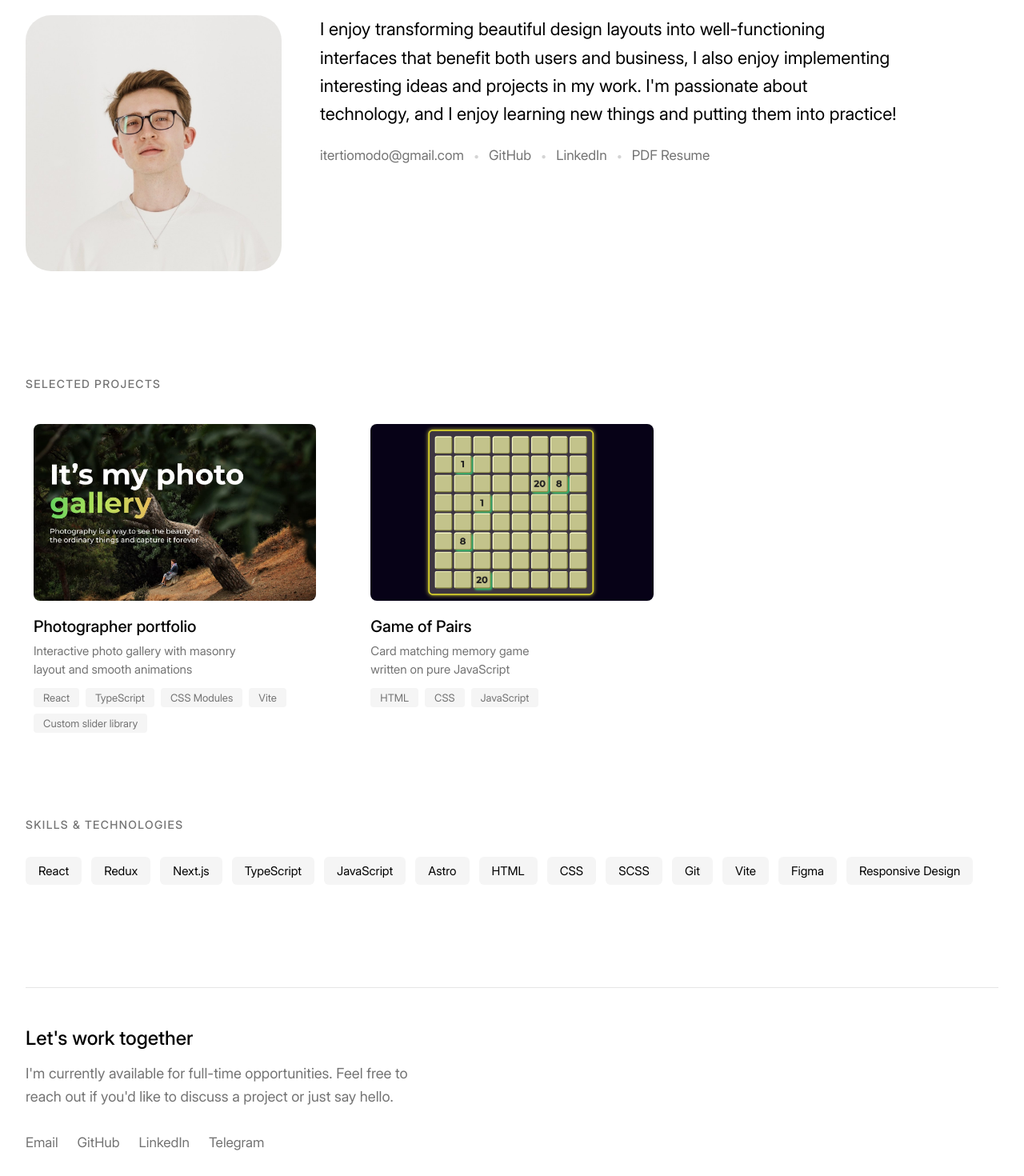
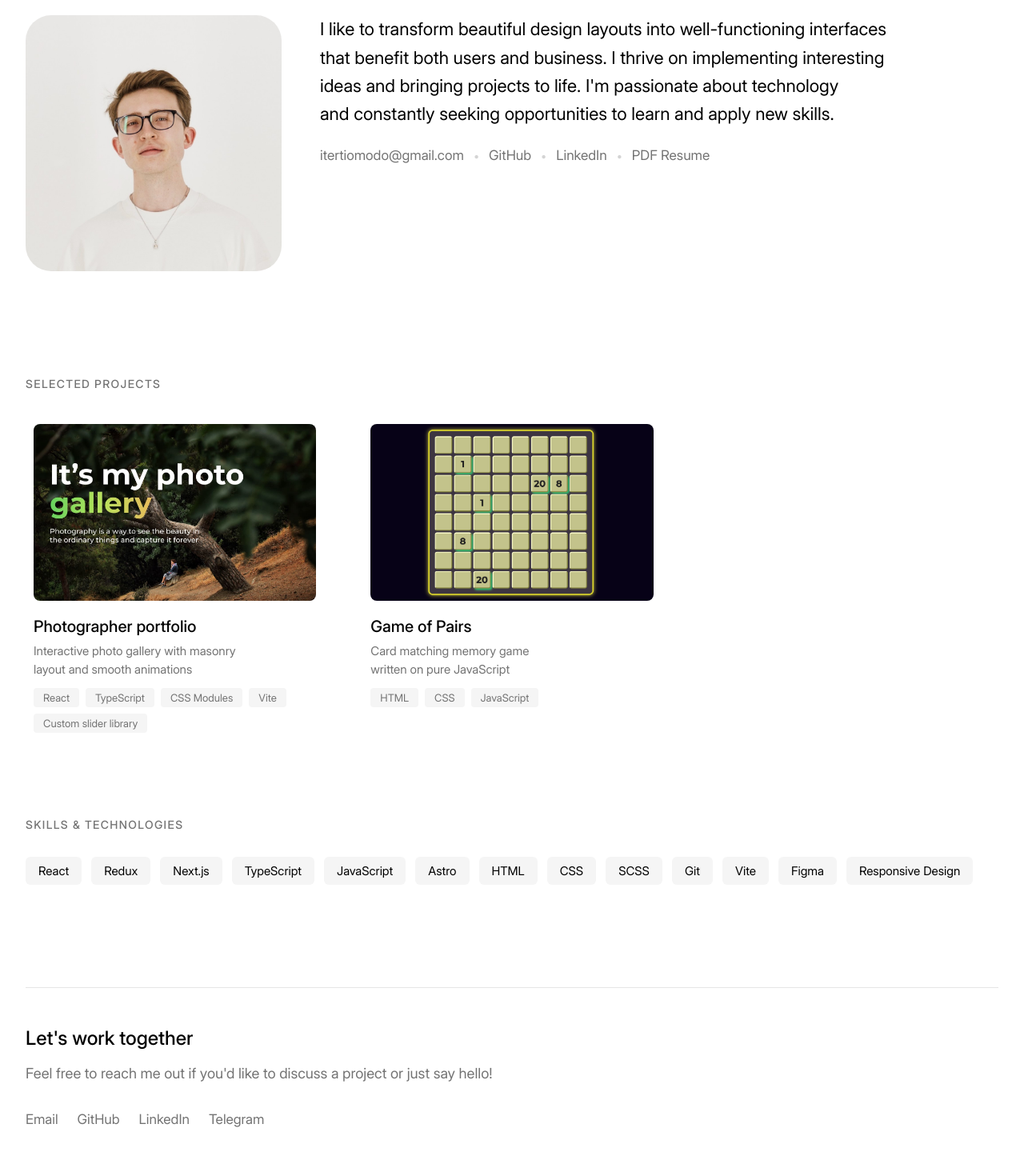
Before and after one commit to tertiomodo/portfolio, a React (Vite) app: page / in a window 1280 px wide. Shown: the part 216-1686 px from the top of the page at 80% size. After the commit the page ends 1657 px from the top, so only its background shows below. Built offline with nearby package versions, Linux system fonts and the light colour scheme.

Commit message:
Updated texts

```diff
--- a/src/@modules/Footer/Footer.tsx
+++ b/src/@modules/Footer/Footer.tsx
@@ -6,8 +6,8 @@ const Footer = () => {
       <div className={styles.wrapper}>
         <h2 className={styles.title}>Let's work together</h2>
         <p className={styles.text}>
-          I'm currently available for full-time opportunities. Feel free to
-          reach out if you'd like to discuss a project or just say hello.
+          Feel free to reach me out if you'd like to discuss a project or just
+          say hello!
         </p>
         <div className={styles.links}>
           <a href="mailto:itertiomodo@gmail.com" className={styles.link}>
--- a/src/@modules/Hero/Hero.tsx
+++ b/src/@modules/Hero/Hero.tsx
@@ -13,11 +13,11 @@ const Hero = () => {
         </div>
         <div className={styles.text}>
           <p className={styles.intro}>
-            I enjoy transforming beautiful design layouts into well-functioning
-            interfaces that benefit both users and business, I also enjoy
-            implementing interesting ideas and projects in my work. I'm
-            passionate about technology, and I enjoy learning new things and
-            putting them into practice!
+            I like to transform beautiful design layouts into well-functioning
+            interfaces that benefit both users and business. I thrive on
+            implementing interesting ideas and bringing projects to life. I'm
+            passionate about technology and constantly seeking opportunities to
+            learn and apply new skills.
           </p>
           <div className={styles.contact}>
             <a href="mailto:itertiomodo@gmail.com" className={styles.link}>
```
